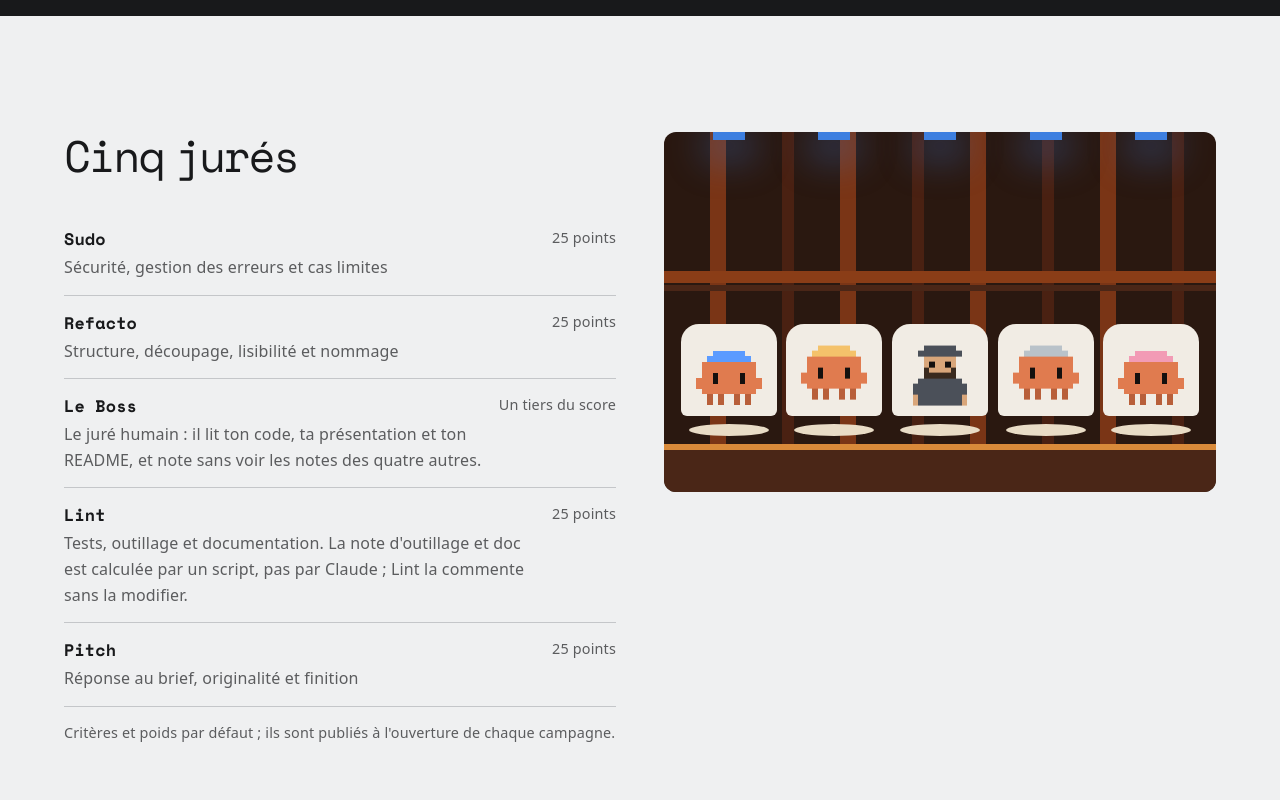
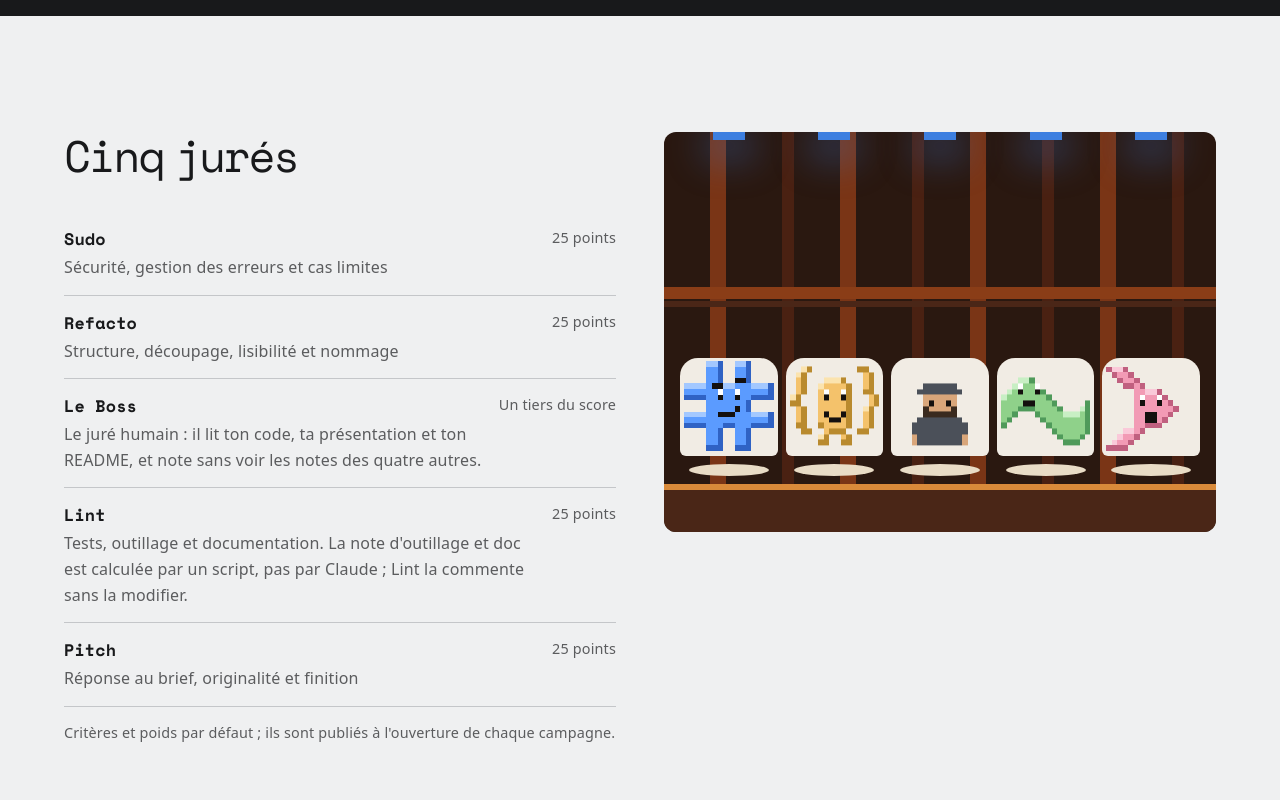
Before and after one commit to ybdn/code-tank, a Nuxt app: page / in a window 1280 px wide. Shown: the part 1460-2260 px from the top of the page. Built offline with nearby package versions, Linux system fonts and the light colour scheme.

Commit message:
Mascottes : glyphes vivants (# { } ~ >_), dessinées en données, favicon

```diff
--- a/app/app.vue
+++ b/app/app.vue
@@ -3,7 +3,7 @@
     <a class="skip" href="#contenu">Aller au contenu</a>
     <header class="nav">
       <div class="wrap nav__bar">
-        <NuxtLink class="logo" to="/"><MascottePixel couleur="bleu" />Code Tank</NuxtLink>
+        <NuxtLink class="logo" to="/"><MascottePixel jure="sudo" />Code Tank</NuxtLink>
         <nav aria-label="Principal" class="nav__links">
           <a href="/#campagnes">Campagnes</a>
           <a href="/#jury">Jury</a>
--- a/app/assets/css/main.css
+++ b/app/assets/css/main.css
@@ -45,7 +45,7 @@ main:focus { outline: none; }
 .nav { border-bottom: 1px solid var(--line); }
 .nav__bar { display: flex; flex-wrap: wrap; align-items: center; gap: 8px 24px; min-height: 72px; padding-block: 8px; }
 .logo { display: inline-flex; align-items: center; gap: 12px; font-weight: 700; font-size: 1.15rem; text-decoration: none; letter-spacing: -.04em; }
-.logo .mascotte { width: 28px; height: 22px; }
+.logo .mascotte { width: 28px; height: 28px; }
 .nav__links { display: flex; flex-wrap: wrap; gap: 4px 20px; margin-right: auto; }
 .nav__links a, .legal-links a { display: inline-flex; align-items: center; min-height: 44px; text-decoration: none; }
 .nav__links a:hover, .legal-links a:hover { text-decoration: underline; }
@@ -68,7 +68,7 @@ main:focus { outline: none; }
 .note { color: var(--clair-muted); font-size: .9rem; }
 
 /* Le plateau : lattes orangées, traverse, lampes bleues, fauteuils blancs vides, parquet. */
-.plateau { position: relative; display: flex; align-items: flex-end; justify-content: space-around; gap: 8px; min-height: 360px; padding: 0 16px 56px; overflow: hidden; border-radius: 12px;
+.plateau { position: relative; display: flex; align-items: flex-end; justify-content: space-around; gap: 8px; min-height: 400px; padding: 0 16px 56px; overflow: hidden; border-radius: 12px;
   background:
     linear-gradient(#8a3d17 0 0) 0 40% / 100% 12px no-repeat,
     linear-gradient(#4a2617 0 0) 0 calc(40% + 12px) / 100% 6px no-repeat,
@@ -77,17 +77,17 @@ main:focus { outline: none; }
 .lampes { position: absolute; inset: 0 0 auto; display: grid; grid-auto-flow: column; grid-auto-columns: minmax(0, 1fr); gap: 8px; justify-items: center; padding: 0 16px; }
 .lampes i { width: 32px; height: 8px; background: #3d7fe0; box-shadow: 0 10px 36px 10px rgb(61 127 224 / .35); }
 .siege { position: relative; z-index: 1; flex: 1 1 0; min-width: 0; display: grid; justify-items: center; gap: 8px; }
-.siege__dos { width: min(96px, 100%); aspect-ratio: 1 / .95; display: grid; align-items: end; justify-items: center; padding-bottom: 5px; background: #f1ece4; border-radius: 18px 18px 6px 6px; }
-.siege__dos .mascotte { width: 80%; max-width: 76px; height: auto; }
+.siege__dos { width: min(118px, 100%); aspect-ratio: 1 / 1; display: grid; align-items: end; justify-items: center; padding-bottom: 5px; background: #f1ece4; border-radius: 18px 18px 6px 6px; }
+.siege__dos .mascotte { width: 92%; max-width: 108px; height: auto; }
 .siege__table { width: min(80px, 90%); height: 12px; border-radius: 50%; background: #e9dcc6; }
 
-.c-bleu { color: #5b9bff; } .c-or { color: #f4c26b; } .c-gris { color: #b9c2c9; } .c-rose { color: #f29bb5; }
-
-/* Les mascottes respirent d'un pixel de leur grille (1/11 de la hauteur), en deux images. */
-@keyframes respire { to { transform: translateY(-9.0909%); } }
+/* Les mascottes respirent d'un pixel de leur grille (1/16 de la hauteur), en deux images. */
+@keyframes respire { to { transform: translateY(-6.25%); } }
+@keyframes clignote { 50% { opacity: 0; } }
 @keyframes fondu { from { opacity: 0; } }
 @media (prefers-reduced-motion: no-preference) {
   .siege .mascotte { animation: respire 1.6s steps(2, jump-none) infinite; }
+  .curseur { animation: clignote 1.1s steps(1, end) infinite; }
   .siege:nth-child(2) .mascotte { animation-delay: 120ms; }
   .siege:nth-child(3) .mascotte { animation-delay: 240ms; }
   .siege:nth-child(4) .mascotte { animation-delay: 360ms; }
--- a/app/components/MascottePixel.vue
+++ b/app/components/MascottePixel.vue
@@ -1,22 +1,43 @@
 <script setup lang="ts">
-// Mascottes pixel originales ; la respiration (deux images) est dans main.css.
-defineProps<{ couleur?: 'bleu' | 'or' | 'gris' | 'rose'; boss?: boolean }>()
+import { GRILLES, TEINTES, type Jure } from './mascottes'
+
+const props = defineProps<{ jure?: Jure; boss?: boolean }>()
+
+const ENCRE = '#14100e'
+type Case = { x: number; y: number; w: number; fill: string; curseur?: boolean }
+
+// Lumière si le pixel du dessus est vide, ombre si celui du dessous ou de droite l'est ; les rangées de même teinte sont fusionnées.
+const cases = computed<Case[]>(() => {
+  if (!props.jure) return []
+  const g = GRILLES[props.jure]
+  const t = TEINTES[props.jure]
+  const plein = (r: number, c: number) => (g[r]?.[c] ?? '.') !== '.'
+  const out: Case[] = []
+  g.forEach((ligne, y) => {
+    for (let x = 0; x < ligne.length; x++) {
+      const ch = ligne[x]!
+      if (ch === '.') continue
+      const fill =
+        ch === 'o' ? (!plein(y + 1, x) || !plein(y, x + 1) ? t.d : !plein(y - 1, x) ? t.l : t.o)
+        : ch === 'h' ? '#ffffff' : ch === 'a' ? '#ff4a1f' : ENCRE
+      const prec = out[out.length - 1]
+      if (prec && prec.y === y && prec.x + prec.w === x && prec.fill === fill) prec.w++
+      else out.push({ x, y, w: 1, fill, curseur: ch === 'a' })
+    }
+  })
+  return out
+})
 </script>
 
 <template>
-  <svg class="mascotte" viewBox="0 0 14 11" shape-rendering="crispEdges" aria-hidden="true" :class="couleur && `c-${couleur}`">
-    <template v-if="boss">
+  <svg class="mascotte" viewBox="0 0 16 16" shape-rendering="crispEdges" aria-hidden="true">
+    <g v-if="boss" transform="translate(1 5)">
       <rect x="4" y="0" width="6" height="2" fill="#4b5059" /><rect x="3" y="1" width="1" height="1" fill="#4b5059" /><rect x="10" y="1" width="1" height="1" fill="#4b5059" />
       <rect x="4" y="2" width="6" height="4" fill="#d9a67a" /><rect x="5" y="3" width="1" height="1" fill="#14100e" /><rect x="8" y="3" width="1" height="1" fill="#14100e" />
       <rect x="4" y="4" width="1" height="2" fill="#3a2a1e" /><rect x="9" y="4" width="1" height="2" fill="#3a2a1e" /><rect x="5" y="5" width="4" height="1" fill="#3a2a1e" />
       <rect x="3" y="6" width="8" height="5" fill="#4b5059" /><rect x="2" y="7" width="1" height="2" fill="#4b5059" /><rect x="11" y="7" width="1" height="2" fill="#4b5059" />
       <rect x="2" y="9" width="1" height="2" fill="#d9a67a" /><rect x="11" y="9" width="1" height="2" fill="#d9a67a" />
-    </template>
-    <template v-else>
-      <rect x="4" y="0" width="6" height="1" fill="currentColor" /><rect x="3" y="1" width="8" height="1" fill="currentColor" />
-      <rect x="2" y="2" width="10" height="6" fill="#e07b4f" /><rect x="1" y="5" width="1" height="2" fill="#e07b4f" /><rect x="12" y="5" width="1" height="2" fill="#e07b4f" />
-      <rect x="4" y="4" width="1" height="2" fill="#14100e" /><rect x="9" y="4" width="1" height="2" fill="#14100e" />
-      <rect x="3" y="8" width="1" height="2" fill="#b85f3a" /><rect x="5" y="8" width="1" height="2" fill="#b85f3a" /><rect x="8" y="8" width="1" height="2" fill="#b85f3a" /><rect x="10" y="8" width="1" height="2" fill="#b85f3a" />
-    </template>
+    </g>
+    <rect v-for="(c, i) in cases" :key="i" :class="{ curseur: c.curseur }" :x="c.x" :y="c.y" :width="c.w" height="1" :fill="c.fill" />
   </svg>
 </template>
--- /dev/null
+++ b/app/components/mascottes.ts
@@ -0,0 +1,85 @@
+// Les mascottes sont des données : grilles de 16 × 16, une chaîne par ligne.
+// o corps (trois tons calculés au rendu : lumière en haut, ombre en bas et à droite), e œil, h reflet, m bouche, a accent, . vide.
+export type Jure = 'sudo' | 'refacto' | 'lint' | 'pitch'
+
+export const TEINTES: Record<Jure, { o: string; d: string; l: string }> = {
+  sudo: { o: '#5b9bff', d: '#2f62c4', l: '#a3c8ff' },
+  refacto: { o: '#f4c26b', d: '#b98a2e', l: '#fbe3ae' },
+  lint: { o: '#8fd18a', d: '#4f9a5a', l: '#c8efc4' },
+  pitch: { o: '#f29bb5', d: '#c0607f', l: '#fac9d9' },
+}
+
+export const GRILLES: Record<Jure, string[]> = {
+  sudo: [
+    '....ooo..ooo....',
+    '....ooo..ooo....',
+    '....ooo..ooo....',
+    '....ooo..eeo....',
+    'oooooeeooooooooo',
+    'oooooohoohoooooo',
+    'ooooooeooeoooooo',
+    '....oooooooo....',
+    '....ooooomoo....',
+    'oooooommmooooooo',
+    'oooooooooooooooo',
+    'oooooooooooooooo',
+    '....ooo..ooo....',
+    '....ooo..ooo....',
+    '....ooo..ooo....',
+    '....ooo..ooo....',
+  ],
+  refacto: [
+    '................',
+    '................',
+    '..oo........oo..',
+    '.oo..........oo.',
+    '.oo...oooo...oo.',
+    '.oo..oooooo..oo.',
+    '.oo..ohooho..oo.',
+    'oo...oeooeo...oo',
+    'oo...oooooo...oo',
+    '.oo..oooooo..oo.',
+    '.oo..omoomo..oo.',
+    '.oo..oommoo..oo.',
+    '.oo..oooooo..oo.',
+    '..oo..oooo..oo..',
+    '.....oo..oo.....',
+    '.....oo..oo.....',
+  ],
+  lint: [
+    '................',
+    '................',
+    '................',
+    '................',
+    '...ooo..........',
+    '..ohooh.........',
+    '.ooeooeo........',
+    'ooooooooo.......',
+    'oooommoooo.....o',
+    'ooooooooooo...oo',
+    'ooo...oooooooooo',
+    'oo.....ooooooooo',
+    'o.......oooooooo',
+    '.........ooooooo',
+    '..........ooooo.',
+    '...........ooo..',
+  ],
+  pitch: [
+    '................',
+    'oooo............',
+    '.oooo...........',
+    '..oooo..........',
+    '...oooo.........',
+    '.....ooooo......',
+    '.....ohooho.....',
+    '.....oeooeoo....',
+    '.....oooooooo...',
+    '.....oommooo....',
+    '.....oommoo.....',
+    '.....ooooo......',
+    '...oooo.........',
+    '..oooo..........',
+    '.oooo....aaaaaaa',
+    'oooo.....aaaaaaa',
+  ],
+}
--- a/app/pages/index.vue
+++ b/app/pages/index.vue
@@ -1,4 +1,6 @@
 <script setup lang="ts">
+import type { Jure } from '~/components/mascottes'
+
 useHead({ title: 'Le concours de code jugé par Claude' })
 useSeoMeta({
   description:
@@ -6,12 +8,12 @@ useSeoMeta({
 })
 
 // Critères par défaut du jury (SPECS § 5) ; l'organisateur peut les changer par campagne.
-const jures: { nom: string; couleur?: 'bleu' | 'or' | 'gris' | 'rose'; boss?: boolean; role: string; points: string }[] = [
-  { nom: 'Sudo', couleur: 'bleu', role: 'Sécurité, gestion des erreurs et cas limites', points: '25 points' },
-  { nom: 'Refacto', couleur: 'or', role: 'Structure, découpage, lisibilité et nommage', points: '25 points' },
+const jures: { nom: string; jure?: Jure; boss?: boolean; role: string; points: string }[] = [
+  { nom: 'Sudo', jure: 'sudo', role: 'Sécurité, gestion des erreurs et cas limites', points: '25 points' },
+  { nom: 'Refacto', jure: 'refacto', role: 'Structure, découpage, lisibilité et nommage', points: '25 points' },
   { nom: 'Le Boss', boss: true, role: 'Le juré humain : il lit ton code, ta présentation et ton README, et note sans voir les notes des quatre autres.', points: 'Un tiers du score' },
-  { nom: 'Lint', couleur: 'gris', role: "Tests, outillage et documentation. La note d'outillage et doc est calculée par un script, pas par Claude ; Lint la commente sans la modifier.", points: '25 points' },
-  { nom: 'Pitch', couleur: 'rose', role: 'Réponse au brief, originalité et finition', points: '25 points' },
+  { nom: 'Lint', jure: 'lint', role: "Tests, outillage et documentation. La note d'outillage et doc est calculée par un script, pas par Claude ; Lint la commente sans la modifier.", points: '25 points' },
+  { nom: 'Pitch', jure: 'pitch', role: 'Réponse au brief, originalité et finition', points: '25 points' },
 ]
 </script>
 
@@ -71,10 +73,10 @@ const jures: { nom: string; couleur?: 'bleu' | 'or' | 'gris' | 'rose'; boss?: bo
           </ul>
           <p class="note">Critères et poids par défaut ; ils sont publiés à l'ouverture de chaque campagne.</p>
         </div>
-        <div class="plateau" role="img" aria-label="Les cinq jurés assis sur le plateau : quatre mascottes orange et, au centre, Le Boss en casquette">
+        <div class="plateau" role="img" aria-label="Les cinq jurés assis sur le plateau : Sudo, Refacto, Lint et Pitch, quatre signes de code devenus personnages, et, au centre, Le Boss en casquette">
           <span class="lampes" aria-hidden="true"><i v-for="j in jures" :key="j.nom" /></span>
           <div v-for="j in jures" :key="j.nom" class="siege">
-            <div class="siege__dos"><MascottePixel :couleur="j.couleur" :boss="j.boss" /></div>
+            <div class="siege__dos"><MascottePixel :jure="j.jure" :boss="j.boss" /></div>
             <div class="siege__table" />
           </div>
         </div>
```
Also changed, not shown: public/favicon.svg.
